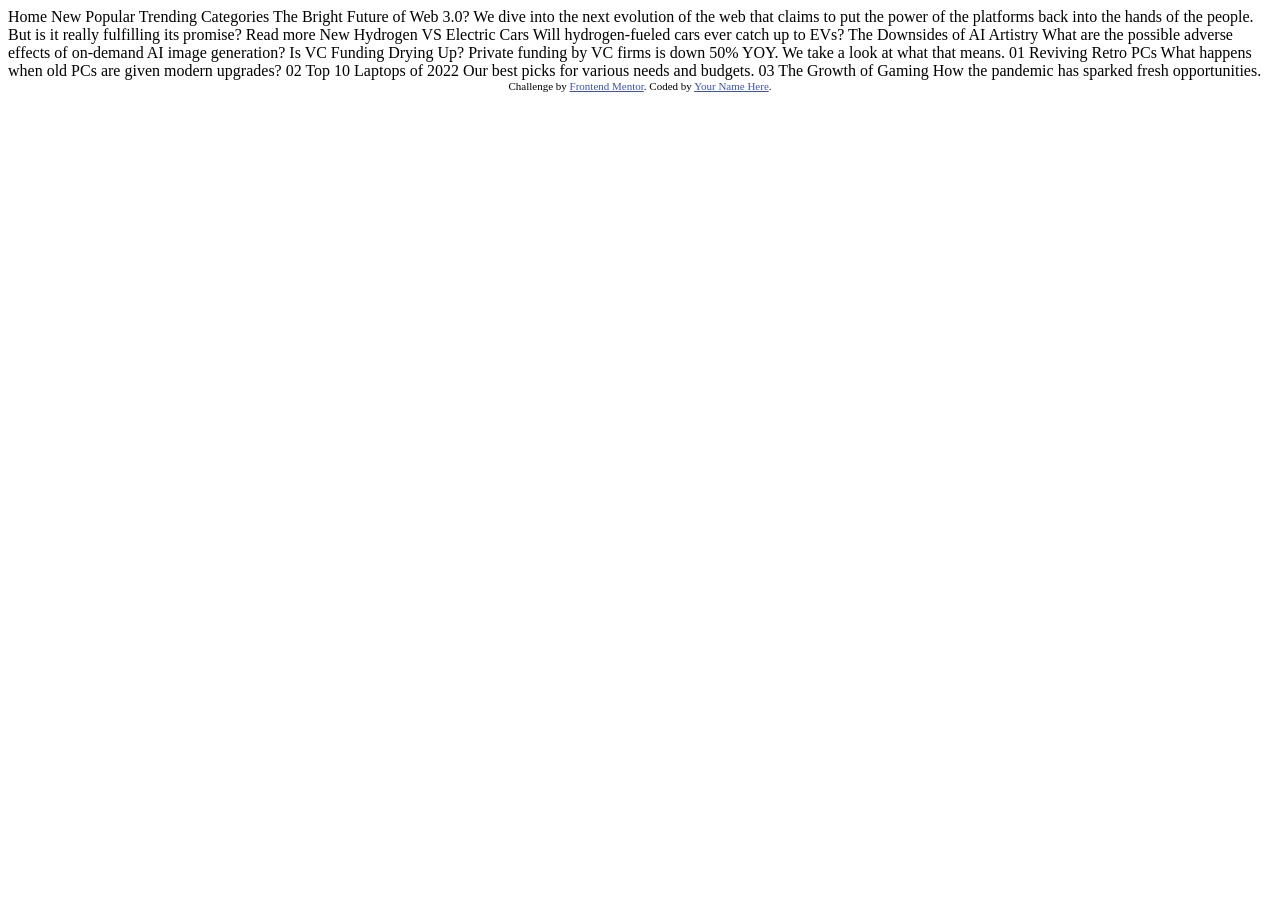
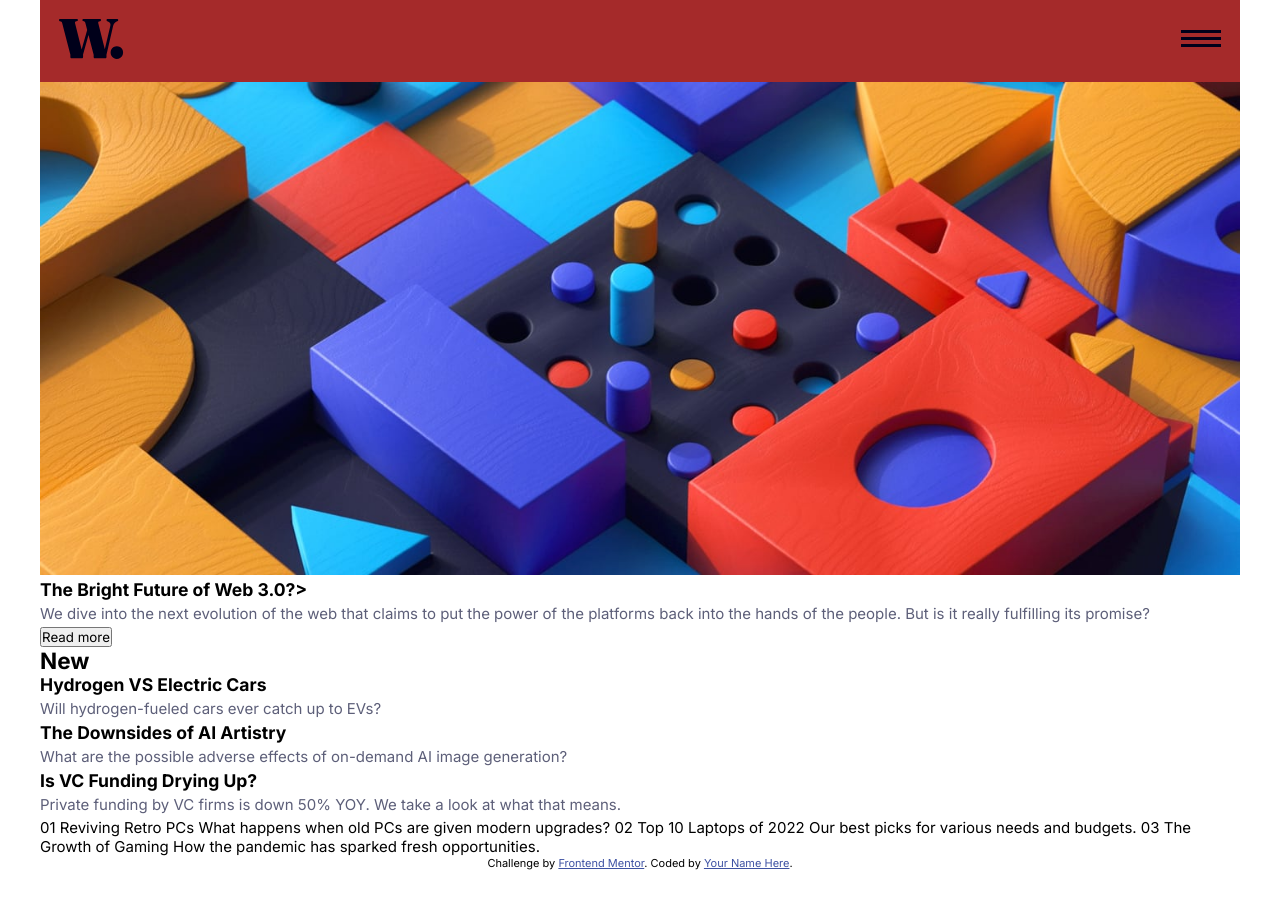
Before and after one commit to G6704/news-homepage-main, a plain HTML site: page index.html in a window 1280 px wide. Before the commit the page ends 800 px from the top, so only its background shows below. Drawn offline with Linux system fonts and the light colour scheme.

Commit message:
Add files via upload

```diff
--- a/index.html
+++ b/index.html
@@ -2,43 +2,89 @@
 <html lang="en">
   <head>
     <meta charset="UTF-8">
-  <meta name="viewport" content="width=device-width, initial-scale=1.0"> <!-- displays site properly based on user's device -->
+    <meta name="viewport" content="width=device-width, initial-scale=1.0">
+    <!-- displays site properly based on user's device -->
 
     <link rel="icon" type="image/png" sizes="32x32" href="./assets/images/favicon-32x32.png">
+    <link rel="stylesheet" href="style.css">
 
     <title>Frontend Mentor | News homepage</title>
 
-  <!-- Feel free to remove these styles or customise in your own stylesheet 👍 -->
-  <style>
-    .attribution { font-size: 11px; text-align: center; }
-    .attribution a { color: hsl(228, 45%, 44%); }
-  </style>
   </head>
+
 <body>
+  <header class="kepala">
+    <div>
+      <img src="./assets/images/logo.svg" alt="" />
+    </div>
 
-  Home
-  New
-  Popular
-  Trending
-  Categories
+    <nav>
+      <button id="menu-close">
+        <img src="./assets/images/icon-menu-close.svg" alt="">
+      </button>
 
-  The Bright Future of Web 3.0?
+      <ul>
+        <li>Home</li>
+        <li>New</li>
+        <li>Popular</li>
+        <li>Trending</li>
+        <li>Categories</li>
+      </ul>
+    </nav>
 
+    <div class="menu-button">
+      <button id="menu-button">
+        <img src="./assets/images/icon-menu.svg" alt="" />
+      </button>
+    </div>
+  </header>
+
+  <section class="showcase">
+    <div>
+      <picture>
+        <source
+          media="(min-width: 768px)"
+          srcset="./assets/images/image-web-3-desktop.jpg"
+        />
+        <img src="./assets/images/image-web-3-mobile.jpg" alt="" />
+      </picture>
+
+  <article>
+    <h1>The Bright Future of Web 3.0?></h1>
+
+    <div>
+      <p>
         We dive into the next evolution of the web that claims to put the power of the platforms back into the hands of the people.
         But is it really fulfilling its promise?
+      </p>
 
-  Read more
+    <button>Read more</button>
+    </div>
+  </article>
+  </div>
 
-  New
+  <div>
+    <h2>New</h2>
 
-  Hydrogen VS Electric Cars
-  Will hydrogen-fueled cars ever catch up to EVs?
+    <article>
+      <h3>Hydrogen VS Electric Cars</h3>
+      <p>Will hydrogen-fueled cars ever catch up to EVs?</p>
+    </article>
+  </div>
 
-  The Downsides of AI Artistry
+  <article>
+    <h3> The Downsides of AI Artistry</h3>
+    <p>
       What are the possible adverse effects of on-demand AI image generation?
+    </p>
+  </article>
 
-  Is VC Funding Drying Up?
+  <article>
+    <h3>Is VC Funding Drying Up?</h3>
+    <p>
       Private funding by VC firms is down 50% YOY. We take a look at what that means.
+    </p>
+  </article>
 
     01
     Reviving Retro PCs
@@ -51,10 +97,15 @@
     03
     The Growth of Gaming
     How the pandemic has sparked fresh opportunities.
+  </div>
+
+</div>
 
   <div class="attribution">
     Challenge by <a href="https://www.frontendmentor.io?ref=challenge" target="_blank">Frontend Mentor</a>.
     Coded by <a href="#">Your Name Here</a>.
   </div>
+
 </body>
+
 </html>
--- /dev/null
+++ b/style.css
@@ -0,0 +1,104 @@
+@import url("https://fonts.googleapis.com/css2?family=Inter:wght@400;700;800&display=swap");
+
+*{
+    margin: 0;
+    padding: 0;
+    box-sizing: border-box;
+    font-family: "Inter",sans-serif;
+}
+/*Moved from the index.html*/
+.attribution {
+    font-size: 11px; text-align: center;
+ }
+.attribution a {
+     color: hsl(228, 45%, 44%);
+    }
+/*untill here*/
+
+img {
+    max-width: 100%;
+    width: 100%;
+}
+
+Ul {
+    list-style-type: none;
+}
+
+p {
+    line-height: 1.8;
+    color: hsl(236, 13%, 42%);
+  }
+
+html {
+    font-size: 15px;
+  }
+
+body {
+    max-width: 1200px;
+    margin: auto;
+    padding-bottom: 4rem;
+  }
+.kepala {
+    display: flex;
+    align-items: center;
+    justify-content: space-between;
+    padding: 1.25rem;
+    background-color: brown;
+}
+
+.kepala nav #menu-close {
+    background: transparent;
+    border: none;
+    outline: none;
+    position: absolute;
+    right: 1.25rem;
+    top: 1.25rem;
+    z-index: 999999;
+
+}
+.kepala nav {
+    opacity: 0;
+    z-index: -999;
+    transition: all 0.3s ease-in-out;
+}
+
+.kepala nav.open {
+    position: fixed;
+    right: 0;
+    top: 0;
+    bottom: 0;
+    width: 75vw;
+    background-color: white;
+    padding: 1.25rem;
+    opacity: 1;
+    z-index: 99999999999;
+}
+
+.kepala nav ul {
+    position: absolute;
+    top: 50%;
+    transform: translateY(-50%);
+}
+
+.kepala nav ul li{
+    margin: 1.5rem 0;
+    font-size: 16px;
+    cursor: pointer;
+}
+
+.kepala nav ul li:hover {
+    color: hsl(5, 85%, 63%);
+}
+
+.kepala .menu-button button {
+    background: transparent;
+    outline: none;
+    border: none;
+    cursor: pointer;
+}
+.txt {
+    display: flex;
+    float: right;
+    background-color: blueviolet;
+
+}
```
Lines whose indentation alone changed are shown as unchanged.
